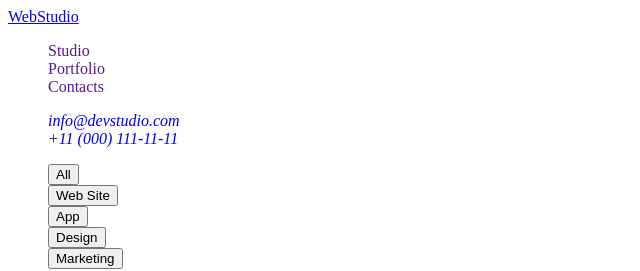
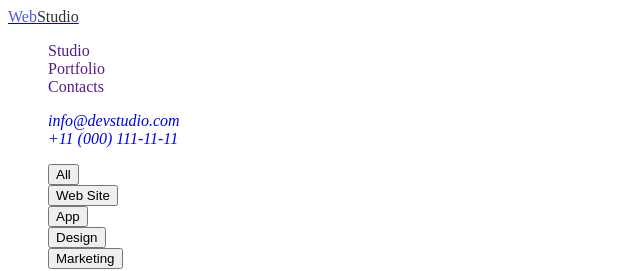
Before and after one commit to Yakiv87/goit-markup-hw-02, a plain HTML site: page portfolio.html in a window 1280 px wide. Shown: the top 271 px of the page, 0-640 px from the left. Drawn offline with Linux system fonts and the light colour scheme.

Commit message:
Update portfolio.html

```diff
--- a/portfolio.html
+++ b/portfolio.html
@@ -16,7 +16,9 @@
   <body>
     <header>
       <nav>
-        <a href="./portfolio.html">WebStudio</a>
+        <a href="./portfolio.html">
+          <span class="span-web">Web</span><span class="span-logo">Studio</span>
+        </a>
         <ul class="list">
           <li><a class="link" href="">Studio</a></li>
           <li><a class="link" href="">Portfolio</a></li>
```
